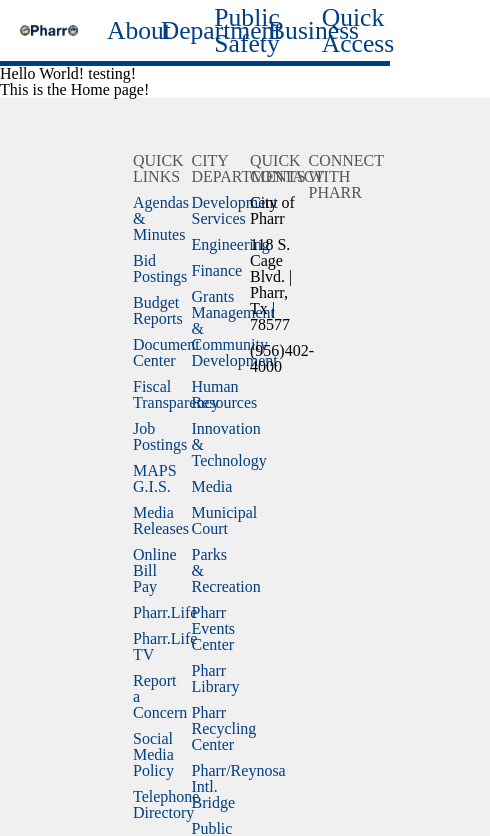
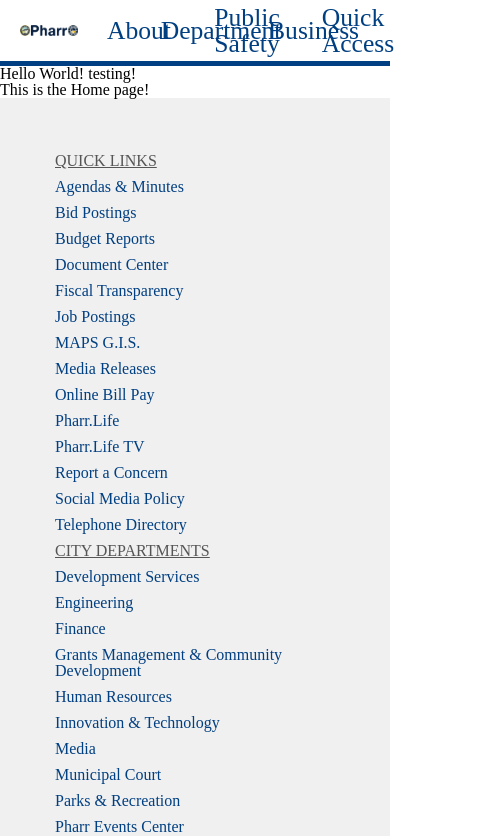
Before and after one commit to pharrRevamp/pharr-tx.gov, a React (Create React App) app in the folder pharr-tx_gov/: page / in a window 390 px wide. Shown: the top 836 px of the page, 490 px wide, since content can reach past the window. Built offline with nearby package versions, Linux system fonts and the light colour scheme.

Commit message:
fixed mobile view and tablet view for footer

```diff
--- a/pharr-tx_gov/src/css/index.css
+++ b/pharr-tx_gov/src/css/index.css
@@ -169,8 +169,19 @@
   color: #555555;
   display: flex;
   justify-content: center;
-  width: 100%;
   padding: 50px;
+}
+@media (max-width:1024px) {
+  .Footer {
+    display: flex;
+    flex-direction: column;
+  }
+}
+@media (max-width:500px) {
+  .Footer {
+    display: flex;
+    flex-direction: column;
+  }
 }
 .Footer p {
   color: black;
@@ -184,23 +195,73 @@
 .Footer h3 {
   padding: 5px;
 }
+@media (max-width:1024px) {
+  .Footer h3 {
+    text-decoration: underline;
+  }
+}
+@media (max-width:500px) {
+  .Footer h3 {
+    text-decoration: underline;
+  }
+}
 .Footer .Quicklinks {
   width: 15%;
   display: flex;
   flex-direction: column;
+}
+@media (max-width:1024px) {
+  .Footer .Quicklinks {
+    width: 100%;
+  }
+}
+@media (max-width:500px) {
+  .Footer .Quicklinks {
+    width: 100%;
+  }
 }
 .Footer .Citydepartments {
   width: 15%;
   display: flex;
   flex-direction: column;
 }
+@media (max-width:1024px) {
+  .Footer .Citydepartments {
+    width: 100%;
+  }
+}
+@media (max-width:500px) {
+  .Footer .Citydepartments {
+    width: 100%;
+  }
+}
 .Footer .Quickcontact {
   width: 15%;
   display: flex;
   flex-direction: column;
 }
+@media (max-width:1024px) {
+  .Footer .Quickcontact {
+    width: 100%;
+  }
+}
+@media (max-width:500px) {
+  .Footer .Quickcontact {
+    width: 100%;
+  }
+}
 .Footer .Connectwithpharr {
   width: 15%;
+}
+@media (max-width:1024px) {
+  .Footer .Connectwithpharr {
+    width: 100%;
+  }
+}
+@media (max-width:500px) {
+  .Footer .Connectwithpharr {
+    width: 100%;
+  }
 }
 .Footer2 {
   background-color: black;
--- a/pharr-tx_gov/src/less/componentsLESS/footer.less
+++ b/pharr-tx_gov/src/less/componentsLESS/footer.less
@@ -3,8 +3,16 @@
   color: @mainFontColor3;
   display: flex;
   justify-content: center;
-  width: 100%;
   padding: 50px;
+
+  @media @tablet{
+    display:flex;
+    flex-direction: column;
+  }
+  @media @mobile{
+    display:flex;
+    flex-direction: column;
+  }
 
   p {
     color: black;
@@ -17,24 +25,54 @@
   }
   h3 {
     padding: 5px;
+    @media @tablet{
+      text-decoration: underline;
+    }
+    @media @mobile{
+      text-decoration: underline;
+    }
   }
   .Quicklinks {
     width: 15%;
     display: flex;
     flex-direction: column;
+    @media @tablet{
+      width:100%;
+    }
+    @media @mobile{
+      width:100%;
+    }
   }
   .Citydepartments {
     width: 15%;
     display: flex;
     flex-direction: column;
+    @media @tablet{
+      width:100%;
+    }
+    @media @mobile{
+      width:100%;
+    }
   }
   .Quickcontact {
     width: 15%;
     display: flex;
     flex-direction: column;
+    @media @tablet{
+      width:100%;
+    }
+    @media @mobile{
+      width:100%;
+    }
   }
   .Connectwithpharr {
     width: 15%;
+    @media @tablet{
+      width:100%;
+    }
+    @media @mobile{
+      width:100%;
+    }
   }
 }
 .Footer2 {
```
